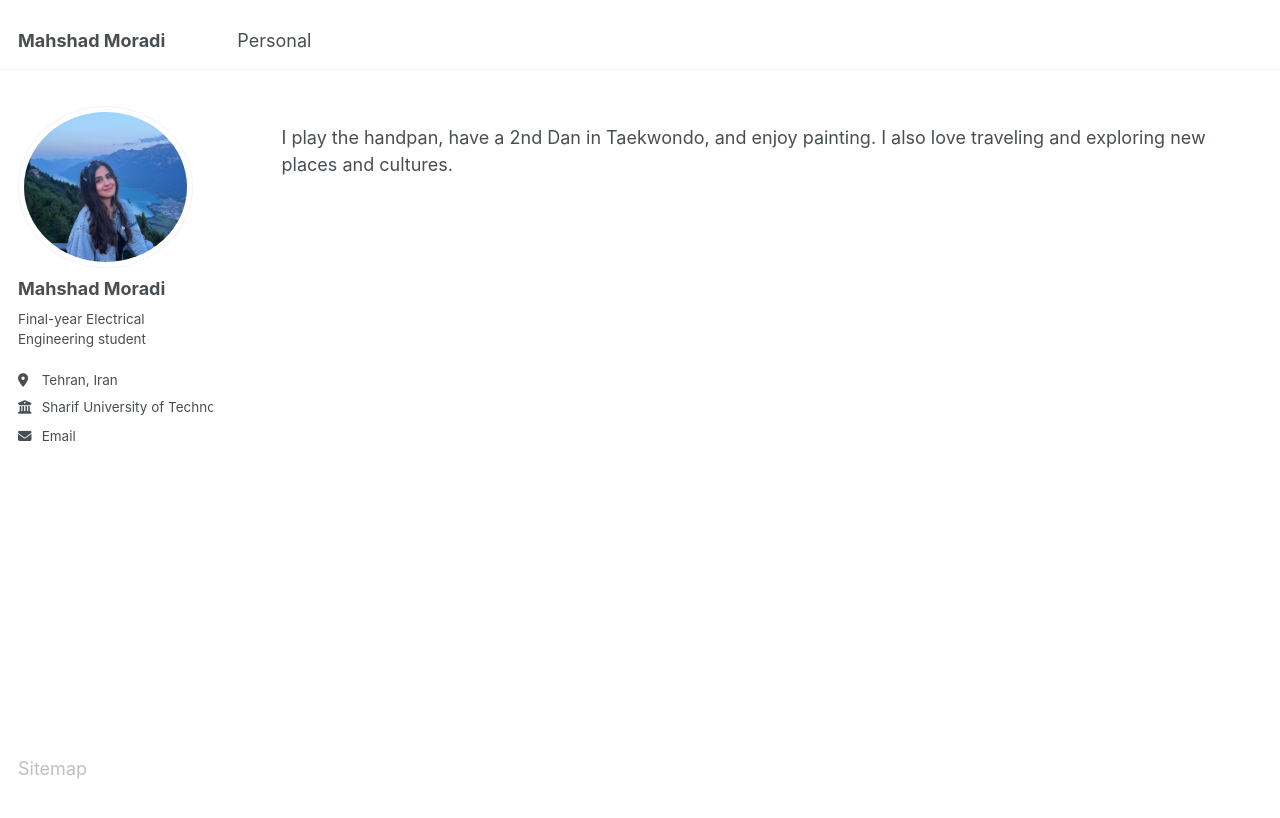
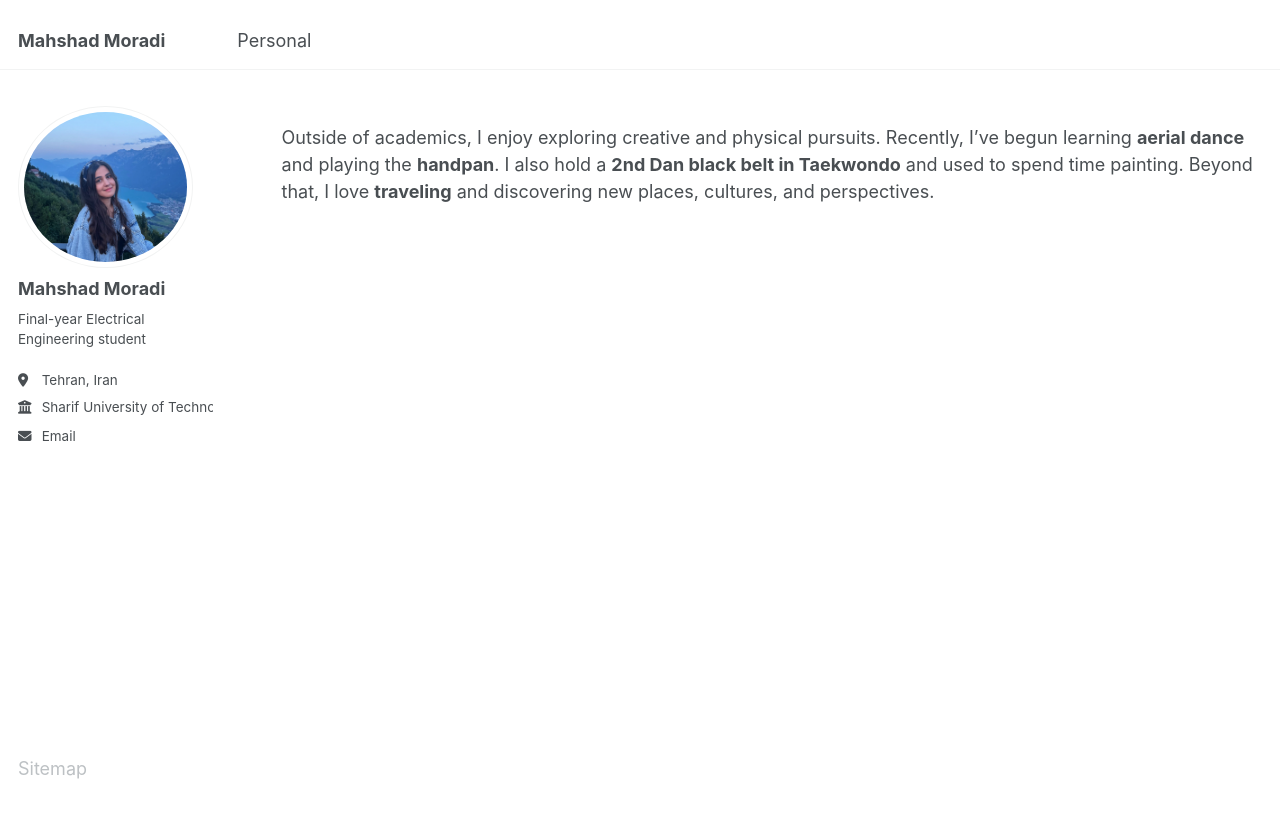
Before and after one commit to mahshadmoradi/mahshadmoradi.github.io, a Jekyll site: the page built from _pages/personal.md, in a window 1280 px wide. Shown: the top 818 px of the page. Built offline with Jekyll 4.4.1, drawn with Linux system fonts in a browser that asks for light colours; a script that is not in the unit is left out.

Commit message:
Update personal.md

```diff
--- a/_pages/personal.md
+++ b/_pages/personal.md
@@ -5,4 +5,4 @@ permalink: /personal/
 author_profile: true
 ---
 
-I play the handpan, have a 2nd Dan in Taekwondo, and enjoy painting. I also love traveling and exploring new places and cultures.
+Outside of academics, I enjoy exploring creative and physical pursuits. Recently, I’ve begun learning **aerial dance** and playing the **handpan**. I also hold a **2nd Dan black belt in Taekwondo** and used to spend time painting. Beyond that, I love **traveling** and discovering new places, cultures, and perspectives.
```
